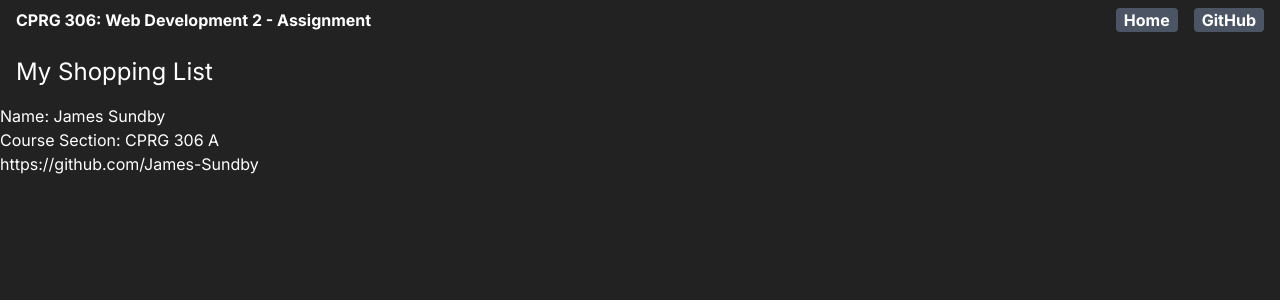
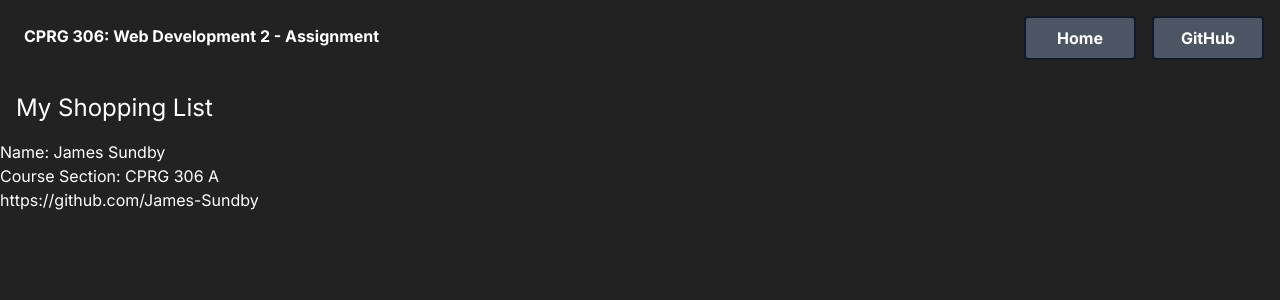
Before and after one commit to James-Sundby/cprg306-assignments, a Next.js app: page /week2 in a window 1280 px wide. Shown: the top 300 px of the page. Built offline with nearby package versions, Linux system fonts and the light colour scheme.

Commit message:
Update nav-bar.js

```diff
--- a/app/nav-bar.js
+++ b/app/nav-bar.js
@@ -4,16 +4,16 @@ export default function NavBar() {
     return (
         <>
             <div className = "flex justify-between p-2 ">
-                <div className = "font-bold mx-2">
+                <div className = "flex font-bold m-2 p-2">
                     <h1>CPRG 306: Web Development 2 - Assignment</h1>
                 </div>
                 <div className="flex">
-                    <div className = "font-bold mx-2 bg-gray-600 rounded px-2 hover:bg-gray-700">
+                    <button className = "font-bold m-2 bg-gray-600 rounded p-2 hover:bg-gray-700 border-2 border-gray-900 text-white w-28">
                             <Link href="/">Home</Link>
-                    </div>
-                    <div className = "font-bold mx-2 bg-gray-600 rounded px-2 hover:bg-gray-700">
+                    </button>
+                    <button className = "font-bold m-2 bg-gray-600 rounded p-2 hover:bg-gray-700 border-2 border-gray-900 text-white w-28">
                             <Link href="https://github.com/James-Sundby">GitHub</Link>
-                    </div>
+                    </button>
                 </div>
             </div>
         </>
```
